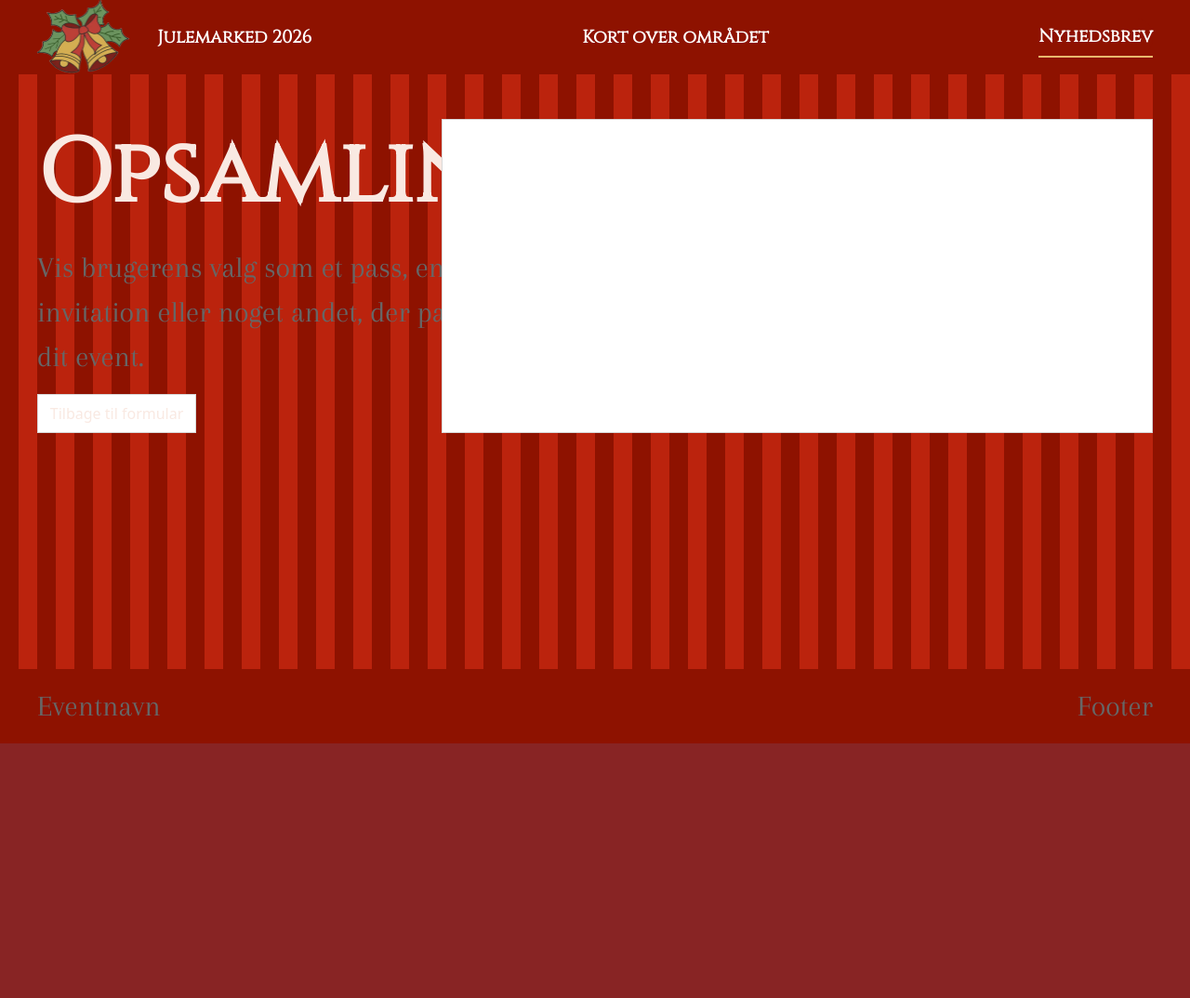
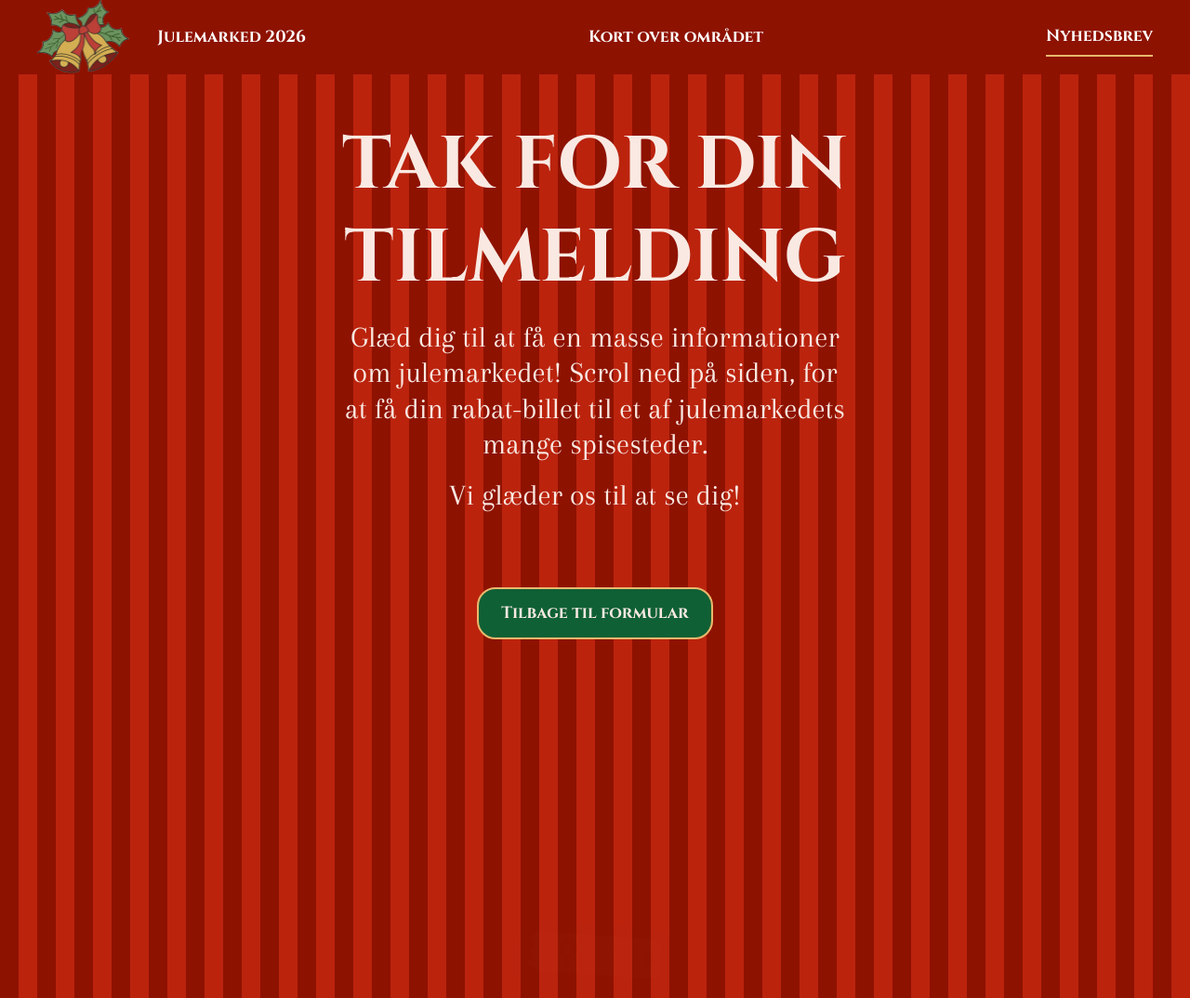
Before and after one commit to karinbacklund/julemarked, a plain HTML site: page opsamling.html in a window 1280 px wide. Shown: the top 1074 px of the page at 93% size. Before the commit the page ends 800 px from the top, so only its background shows below. Drawn offline with Linux system fonts and the light colour scheme.

Commit message:
Josephines udgave (styling, opsamling)

```diff
--- a/opsamling.html
+++ b/opsamling.html
@@ -28,21 +28,33 @@
   <main>
     <section class="opsamling-page">
       <div class="opsamling-intro">
-        <h1>Opsamling</h1>
-        <p>Vis brugerens valg som et pass, en invitation eller noget andet, der passer til dit event.</p>
+        <h1>TAK FOR DIN TILMELDING</h1>
+        <p>Glæd dig til at få en masse informationer om julemarkedet! Scrol ned på siden, for at få din rabat-billet til
+          et af julemarkedets
+          mange
+          spisesteder.</p>
+        <p>
+          Vi glæder os til at se dig!
+        </p>
+
         <div class="actions">
           <a class="button" href="./form.html">Tilbage til formular</a>
         </div>
       </div>
 
-      <article class="opsamling-placeholder"></article>
+      <article class="opsamling-placeholder">
+        <a href="./imgs/rabatbillet.png" download="Gavnoe-Julemarked-Rabatbillet.png"
+          title="Klik for at downloade din rabatbillet">
+          <img src="./imgs/rabatbillet.png" alt="20% rabat på et valgfrit spisested" class="rabat-billet">
+        </a>
+      </article>
     </section>
   </main>
 
   <footer class="site-footer">
     <div class="footer-content">
-      <p>Eventnavn</p>
-      <p>Footer</p>
+      <p>Gavnø Julemarked</p>
+      <p>Hjælp</p>
     </div>
   </footer>
   <script src="./script.js"></script>
--- a/script.js
+++ b/script.js
@@ -8,3 +8,28 @@ if (opsamlingPlaceholder) {
   const params = new URLSearchParams(window.location.search);
   // Eksempel: params.get("navn") henter værdien fra et formularfelt med name="navn".
 }
+
+/* Animationen på rabatbiletten */
+const rabatBillet = document.querySelector(".rabat-billet");
+
+// Opretter en "observer", der holder øje med, hvornår billetten kommer ind i skærmbilledet
+const observer = new IntersectionObserver(
+  (entries) => {
+    entries.forEach((entry) => {
+      // Når billetten er synlig på skærmen
+      if (entry.isIntersecting) {
+        entry.target.classList.add("synlig");
+        // Stopper med at observere, så animationen kun kører én gang
+        observer.unobserve(entry.target);
+      }
+    });
+  },
+  {
+    threshold: 0.2, // Animationen starter, når 20% af billetten er rullet ind på skærmen
+  },
+);
+
+// Starter overvågningen, hvis billetten findes på siden
+if (rabatBillet) {
+  observer.observe(rabatBillet);
+}
--- a/style.css
+++ b/style.css
@@ -19,7 +19,7 @@ html {
   src:
     url("./fonts/Cinzel-VariableFont_wght.woff2") format("woff2"),
     url("./fonts/Cinzel-VariableFont_wght.woff") format("woff");
-  font-weight: normal;
+  font-weight: 100 900; /* <-- ÆNDRET HER */
   font-style: normal;
   font-display: swap;
 }
@@ -152,12 +152,17 @@ main > .forside_billede {
 
 .opsamling-page {
   display: grid;
-  gap: var(--space-2);
+  gap: 10rem;
   align-items: start;
 
   @media (width > 800px) {
     grid-template-columns: minmax(0, 44ch) minmax(20rem, 1fr);
   }
+}
+
+.opsamling-page .actions {
+  margin-top: 4rem;
+  margin-bottom: 4rem;
 }
 
 .opsamling-intro {
@@ -167,7 +172,65 @@ main > .forside_billede {
 }
 
 .opsamling-intro p {
-  color: var(--color-muted);
+  color: var(--color-text);
+  line-height: 1.2;
+}
+
+.opsamling-page {
+  display: grid;
+  gap: var(--space-2);
+  align-items: center;
+  justify-items: center;
+  text-align: center;
+
+  @media (width > 800px) {
+    grid-template-columns: 1fr;
+  }
+}
+
+.opsamling-page h1 {
+  font-size: 5rem;
+  font-weight: 700;
+}
+
+.opsamling-intro {
+  display: grid;
+  gap: var(--space-1);
+  max-width: 60ch;
+  margin: 0 auto;
+}
+
+.opsamling-placeholder {
+  display: flex;
+  justify-content: center;
+  align-items: center;
+  width: 100%;
+}
+
+.rabat-billet {
+  max-width: 100%;
+  width: 500px;
+  height: auto;
+  filter: drop-shadow(0 15px 25px rgba(0, 0, 0, 0.4));
+
+  animation: billetSpin linear both;
+  animation-timeline: view();
+  animation-range: entry 5% cover 45%;
+}
+
+@keyframes billetSpin {
+  0% {
+    opacity: 0;
+    transform: translateY(120px) scale(0.3) rotate(-360deg);
+  }
+  70% {
+    opacity: 1;
+    transform: translateY(-10px) scale(1.05) rotate(10deg);
+  }
+  100% {
+    opacity: 1;
+    transform: translateY(0) scale(1) rotate(0deg);
+  }
 }
 
 .error-page {
@@ -180,19 +243,25 @@ main > .forside_billede {
   color: var(--color-muted);
 }
 
-/*****************************Header og footer */
-.site-header,
-.site-footer {
+/*****************************Header*/
+.site-header {
   grid-column: 1 / -1;
   display: grid;
   grid-template-columns: inherit;
-  background: var(--color-surface);
   background-color: #8e1200;
   height: 80px;
 }
 
-.header-content,
-.footer-content {
+.site-header {
+  position: relative;
+}
+
+.site-nav {
+  display: flex;
+  align-items: center;
+}
+
+.header-content {
   grid-column: 2;
 }
 
@@ -201,7 +270,7 @@ main > .forside_billede {
   display: flex;
   justify-content: space-between;
   align-items: center;
-  gap: var(--space-1);
+  gap: 30px;
   text-align: center;
 }
 
@@ -215,16 +284,8 @@ main > .forside_billede {
   height: 80px;
 }
 
-.footer-content {
-  padding-block: var(--space-1);
-  display: flex;
-  flex-wrap: wrap;
-  justify-content: space-between;
-  gap: var(--space-1);
-  color: var(--color-muted);
-}
+/****************************** Navigation & Burgermenu ******************************/
 
-/****************************** Navigation */
 [popover] {
   margin: 0;
   padding: 0;
@@ -233,113 +294,121 @@ main > .forside_billede {
 }
 
 .site-nav button {
-  padding: 0.4rem 0.7rem;
-  border: 1px solid var(--color-border);
-  background: var(--color-surface);
-  @media (width > 600px) {
-    display: none;
-  }
+  padding: 0.5rem 1rem;
+  border: 1px solid #e8b86d;
+  background: #0f6035;
+  color: white;
+  font-family: "Cinzel-VariableFont", serif;
+  font-weight: bold;
+  border-radius: 8px;
+  cursor: pointer;
+}
+
+.menu[popover] {
+  position: fixed;
+  inset: auto;
+  top: 85px;
+  right: 1rem;
+  left: auto;
+  transform: none !important;
+  width: min(240px, calc(100vw - 2rem));
+  max-width: none;
+  margin: 0;
+  padding: 1.5rem;
+  background: #8e1200;
+  border: 2px solid #e8b86d;
+  border-radius: 12px;
+  box-shadow: 0 10px 30px rgba(0, 0, 0, 0.5);
+  display: none;
+  flex-direction: column;
+  gap: 12px;
+  z-index: 1000;
+}
+
+.menu:popover-open {
+  display: flex;
+  align-items: flex-start;
+  text-align: left;
+  transform: none !important;
 }
 
 .menu {
-  display: flex;
-  flex: 1;
-  list-style: none;
-  display: flex;
-  justify-content: space-evenly;
-  gap: 30px;
   list-style: none;
   margin: 0;
   padding: 0;
-  align-items: center;
-  height: 40px;
-  box-sizing: border-box;
-  background: #8e1200;
-  border: none;
-  position: static;
-  position-area: bottom span-left;
-  @media (width > 600px) {
-    display: flex;
-    gap: var(--space-1);
-    padding: 0;
-    border: none;
-    background: none;
-    position: static;
-  }
 }
 
 .menu a {
   font-family: "Cinzel-VariableFont", serif;
   font-weight: bold;
-  text-align: center;
-  font-size: 1.2rem;
-  display: block;
+  font-size: 1.1rem;
+  display: inline-block;
+  width: fit-content;
   padding: 0.4rem 0;
   color: white !important;
-  -webkit-text-fill-color: white;
   text-decoration: none;
-  opacity: 1;
-  visibility: visible;
+  text-align: left;
 }
 
-.header-content {
-  display: flex;
-  align-items: center;
-  gap: 30px;
-}
-
-.menu li {
-  display: list-item;
-  color: white;
-  opacity: 1;
-  visibility: visible;
-}
-
-.menu a:hover {
-  color: #e8b86d;
-  border-bottom: 2px solid #e8b86d;
-}
-
+.menu a:hover,
 .menu a[aria-current="page"] {
   border-bottom: 2px solid #e8b86d;
 }
 
-.menu[popover] {
-  width: auto;
-  max-width: none;
-  padding: 0;
-  background: #8e1200;
-  box-shadow: none;
-  border: none;
-  opacity: 1;
-  transform: none;
+.menu li {
+  color: white;
+  display: block;
 }
 
-.menu {
-  overflow-y: auto;
+::backdrop {
+  background: rgba(0, 0, 0, 0.4);
 }
 
 @media (width > 600px) {
+  .site-nav button {
+    display: none;
+  }
+
   .site-nav {
     flex: 1;
   }
 
-  .menu {
-    overflow: visible;
+  .menu,
+  .menu[popover] {
+    all: unset;
+    display: flex;
     justify-content: space-between;
     width: 100%;
     gap: 0;
+    list-style: none;
+    margin: 0;
+    padding: 0;
+    align-items: center;
+    background: none;
+    border: none;
+    position: static;
+  }
+
+  .menu li {
+    display: inline-block;
+  }
+
+  .menu a {
+    font-size: 1.1rem;
+    border-bottom: none;
+  }
+
+  .menu a:hover {
+    color: #f4efef;
+    border-bottom: 2px solid #e8b86d;
+  }
+
+  .menu a[aria-current="page"] {
+    border-bottom: 2px solid #e8b86d;
   }
 }
 
 /* Flader */
-.panel,
-.svg-placeholder,
-.form-placeholder,
-.opsamling-placeholder {
-  background: var(--color-surface);
-  border: 1px solid var(--color-border);
-}
 
 .panel {
   padding: var(--space-1);
@@ -377,13 +446,25 @@ main > .forside_billede {
 
 /* Knap/link */
 .button {
-  justify-self: start;
   display: inline-block;
-  padding: 0.5rem 0.8rem;
-  border: 1px solid var(--color-border);
-  background: var(--color-surface);
-  color: inherit;
+  padding: 0.8rem 1.5rem;
+  border: 2px solid #e8b86d;
+  border-radius: 20px;
+  background-color: #0f6035;
+  color: #f9e9e2;
+  font-family: "Cinzel-VariableFont", serif;
+  font-weight: bold;
+  font-size: 1.1rem;
   text-decoration: none;
+  transition:
+    background-color 0.3s ease,
+    transform 0.3s ease;
+}
+
+.button:hover {
+  background-color: #f9e9e2;
+  color: #5f3221;
+  transform: translateY(-3px);
 }
 
 /**********Forside********/
@@ -607,14 +688,21 @@ main > .forside_billede {
   font-size: 1.5rem;
   font-family: "AbrilFatface";
 }
+
 /******************forms*************/
-
 .form-page {
   display: grid;
-  grid-template-columns: 2fr 1fr;
+  grid-template-columns: 1fr;
   gap: 20px;
   background-color: rgba(142, 18, 0, 0.8);
   padding: 30px;
+}
+
+@media (width > 800px) {
+  .form-page {
+    grid-template-columns: 2fr 1fr;
+    align-items: center;
+  }
 }
 
 .form-page h1 {
@@ -638,9 +726,15 @@ main > .forside_billede {
   width: 100%;
 }
 
+.right-side {
+  display: flex;
+  justify-content: center;
+  margin-top: var(--space-2);
+}
+
 .right-side img {
   width: 100%;
-  width: 400px;
+  max-width: 300px;
   height: auto;
 }
 
@@ -685,3 +779,63 @@ input[type="checkbox"] {
   width: 20px;
   height: 20px;
 }
+
+/******************footer*************/
+
+.site-footer {
+  grid-column: 1 / -1;
+  display: grid;
+  grid-template-columns: inherit;
+  background-color: #8e1200;
+  height: auto;
+  min-height: 110px;
+  padding-block: 1rem;
+  align-items: center;
+}
+
+.footer-content {
+  grid-column: 2;
+  display: flex;
+  flex-direction: row;
+  flex-wrap: nowrap;
+  justify-content: space-between;
+  align-items: center;
+  gap: 1rem;
+  color: #feefde;
+}
+
+.footer-kontakt h4 {
+  font-family: "Cinzel-VariableFont", serif;
+  font-size: 0.9rem;
+  margin: 0 0 0.3rem 0;
+  color: #feefde;
+  letter-spacing: 0.5px;
+}
+
+.footer-kontakt p {
+  font-family: "Cinzel-VariableFont", serif;
+  font-size: 0.75rem;
+  line-height: 1.4;
+  margin: 0.15rem 0;
+  color: #feefde;
+}
+
+.footer-socials {
+  display: flex;
+  flex-direction: row;
+  align-items: center;
+  gap: 1rem;
+  flex-shrink: 0;
+}
+
+.footer-socials a {
+  display: inline-flex;
+  align-items: center;
+}
+
+.footer-socials img {
+  width: 26px;
+  height: 26px;
+  object-fit: contain;
+  display: block;
+}
```
Also changed, not shown: form.html (+5 -4 lines), index.html (+25 -5 lines), imgs/android-chrome-192x192.png (added), imgs/android-chrome-512x512.png (added), imgs/apple-touch-icon.png (added), imgs/favicon-16x16.png (added), imgs/favicon-32x32.png (added), imgs/favicon.ico (added), imgs/insta.png (added), imgs/rabatbillet.png (added), imgs/site.webmanifest (added), imgs/snap.png (added), imgs/youtube.png (added), 1 other file.
